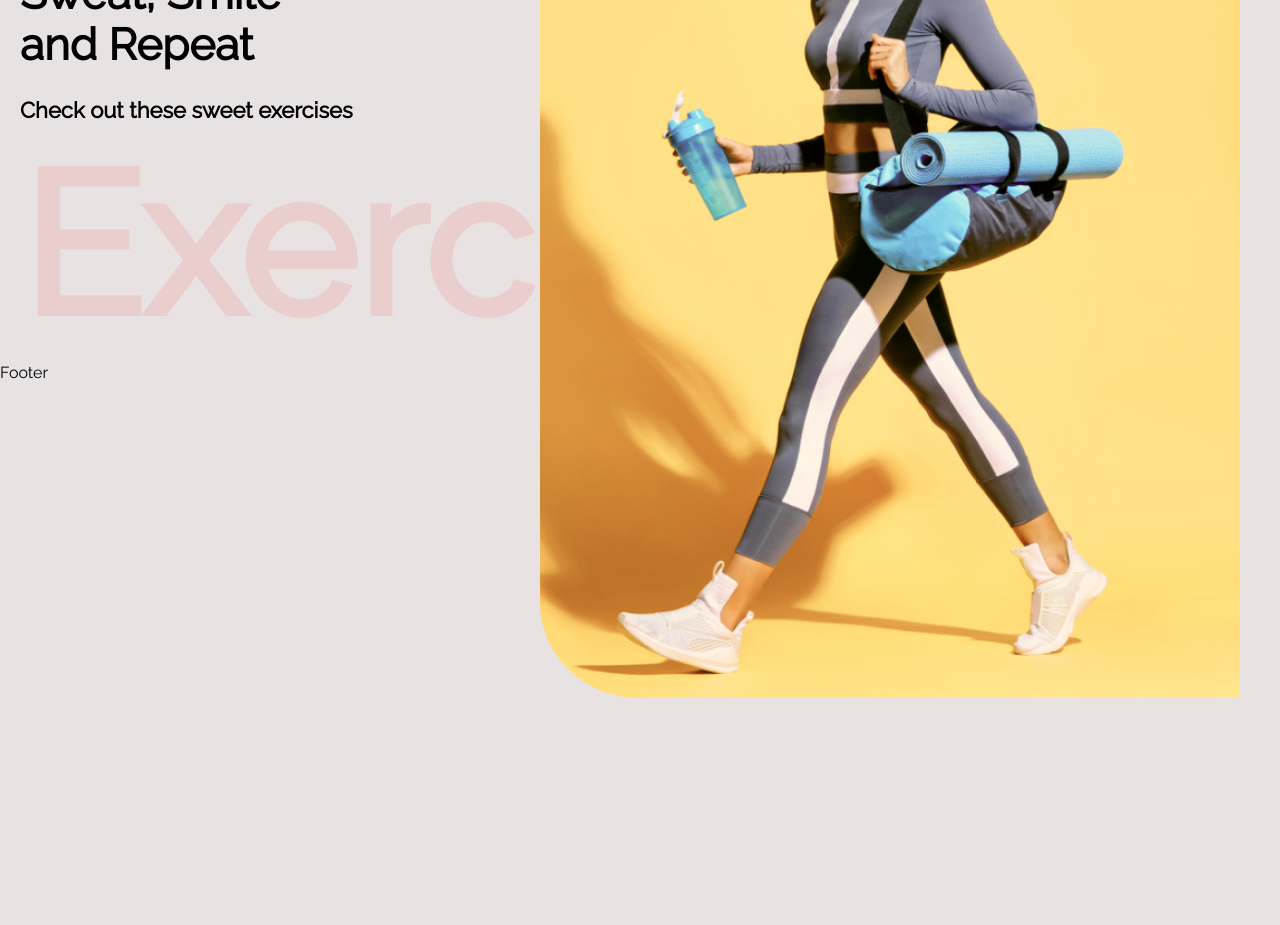
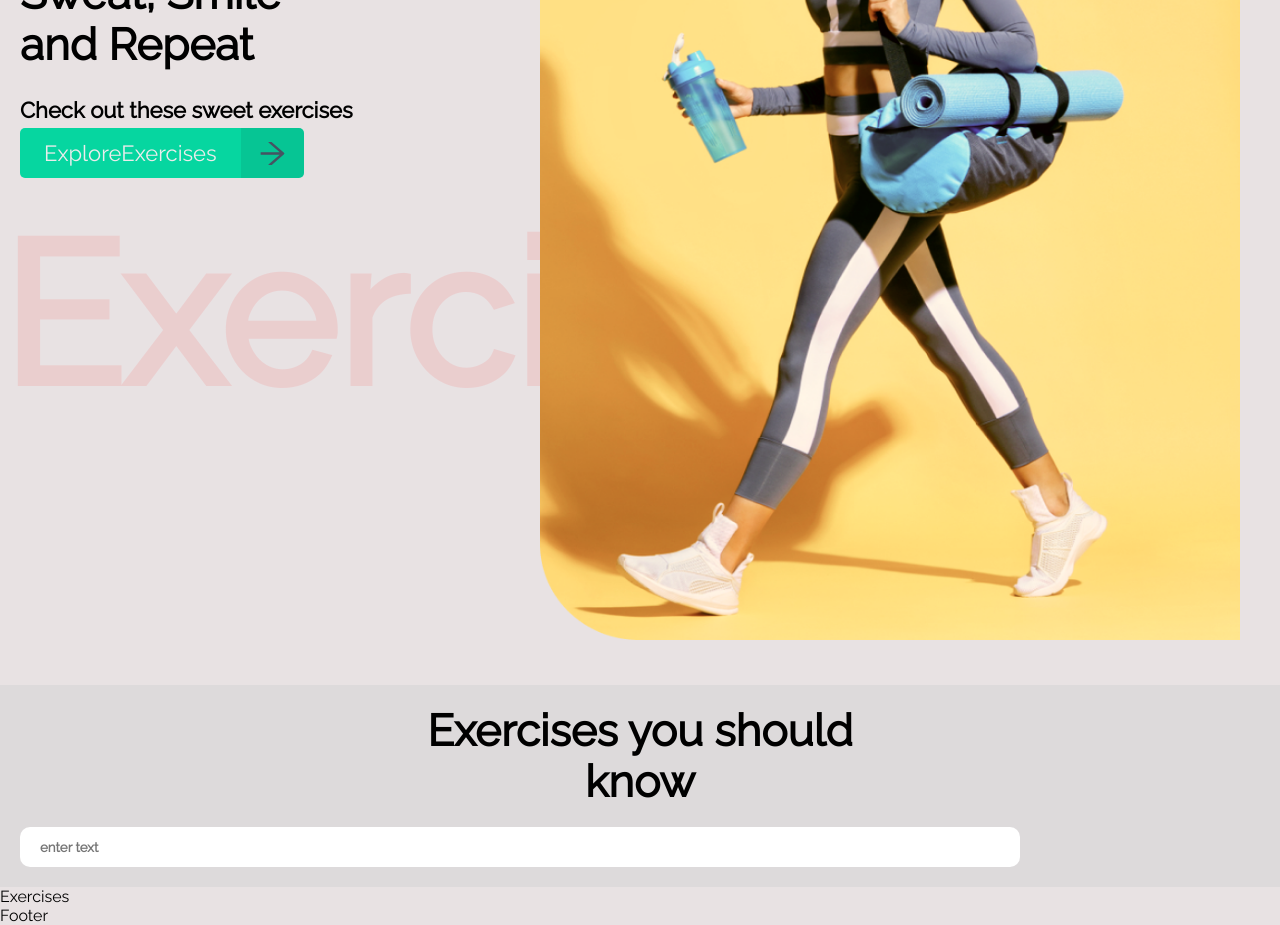
Before and after one commit to KenanMehmet/fitness-app, a React (Create React App) app: page / in a window 1280 px wide. Shown: the part 260-1185 px from the top of the page. Before the commit the page ends 958 px from the top, so only its background shows below. Built offline with nearby package versions, Linux system fonts and the light colour scheme.

Commit message:
working on search

```diff
--- a/src/App.css
+++ b/src/App.css
@@ -4,10 +4,10 @@
     padding: 0px;
     margin: 0px;
     box-sizing: border-box;
+    font-family: 'Raleway';
 }
 
 body {
-    font-family: 'Raleway';
     background-color: #e8e2e3;
 }
 
@@ -33,6 +33,10 @@ body {
     padding-right: 20px;
 }
 
+.banner-wrapper {
+    padding-bottom: 450px;
+}
+
 .hero-banner {
     margin-top: 212px;
     padding: 20px;
@@ -51,6 +55,14 @@ body {
 
     .background-text {
         display: none;
+    }
+
+    .search-wrapper h1 {
+        font-size: 30px;
+    }
+
+    .search-field {
+        width: 350px
     }
 }
 
@@ -115,7 +127,7 @@ button:active {
     right: 40px;
     width: 700px;
     height: 900px;
-    margin-top: -330px;
+    margin-top: -388px;
 
 }
 
@@ -126,3 +138,29 @@ button:active {
     font-size: 200px;
     float: left;
 }
+
+.search-wrapper {
+    display: grid;
+    grid-template-columns: 1fr;
+    grid-gap: 20px;
+    align-items: center;
+    margin-top: 37px;
+    justify-content: center;
+    padding: 20px;
+    background-color: #dddadb;
+}
+
+.search-wrapper h1 {
+    text-align: center;
+    font-weight: 700;
+    font-size: 44px;
+}
+
+.search-field {
+    height: 40px;
+    border-radius: 10px;
+    padding: 20px;
+    font-weight: 700;
+    border: none;
+    width: 1000px;
+}
--- a/src/components/HeroBanner.js
+++ b/src/components/HeroBanner.js
@@ -1,11 +1,11 @@
 import React from 'react'
-import { AiOutlineArrowRight } from 'react-icons/ai'
 import Button from './Button'
 import HeroBannerImage from '../assets/images/banner.png'
 
 
 const HeroBanner = () => {
     return (
+        <div className='banner-wrapper'>
             <div className='hero-banner'>
                 <p style={{ color: "#FF2625", fontWeight: "600", fontSize: "26px" }}>Fitness Club</p>
                 <p style={{ fontWeight: "700", fontSize: "44px", marginBottom: "23px", marginTop: "30px" }}>
@@ -15,8 +15,11 @@ const HeroBanner = () => {
                     Check out these sweet exercises
                 </p>
                 <Button text={"ExploreExercises"} iconName={'arrow-right'} link={"#exercises"} />
+                <img src={HeroBannerImage} className='hero-banner-img' />
+            </div>
+            <div style={{ zIndex: -100, position: "absolute" }}>
                 <h1 className='background-text'>Exercise</h1>
-            <img src={HeroBannerImage} className='hero-banner-img' />
+            </div>
         </div>
     )
 }
--- a/src/components/SearchExercises.js
+++ b/src/components/SearchExercises.js
@@ -1,8 +1,18 @@
-import React from 'react'
+import React, { useEffect, useState } from 'react'
+
+import Button from './Button'
+
 
 const SearchExercises = () => {
     return (
-        <div>SearchExercises</div>
+        <div className='search-wrapper'>
+            <h1> Exercises you should <br /> know</h1>
+            <input
+                className='search-field'
+                type='text' value={""} onChange={(e) => { }}
+                placeholder='enter text'
+            ></input>
+        </div>
     )
 }
 
```
Lines whose indentation alone changed are shown as unchanged.
